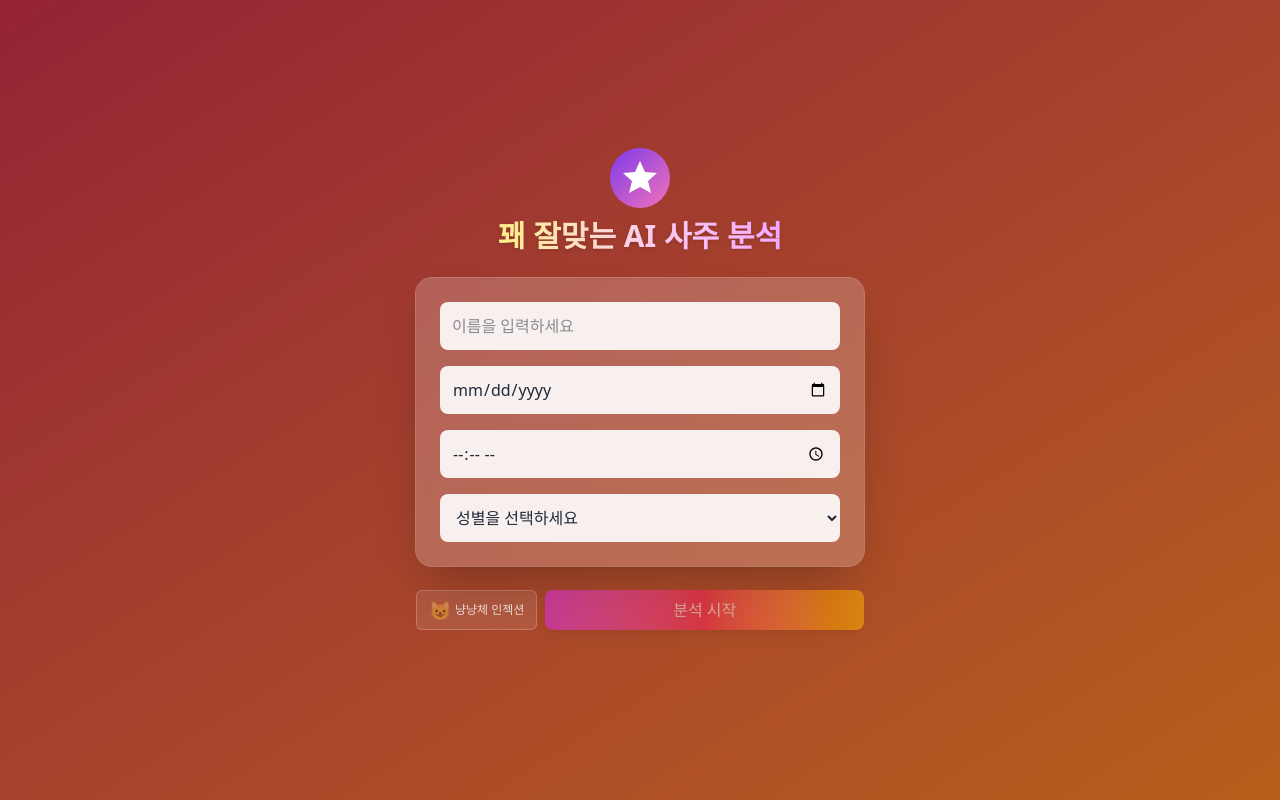
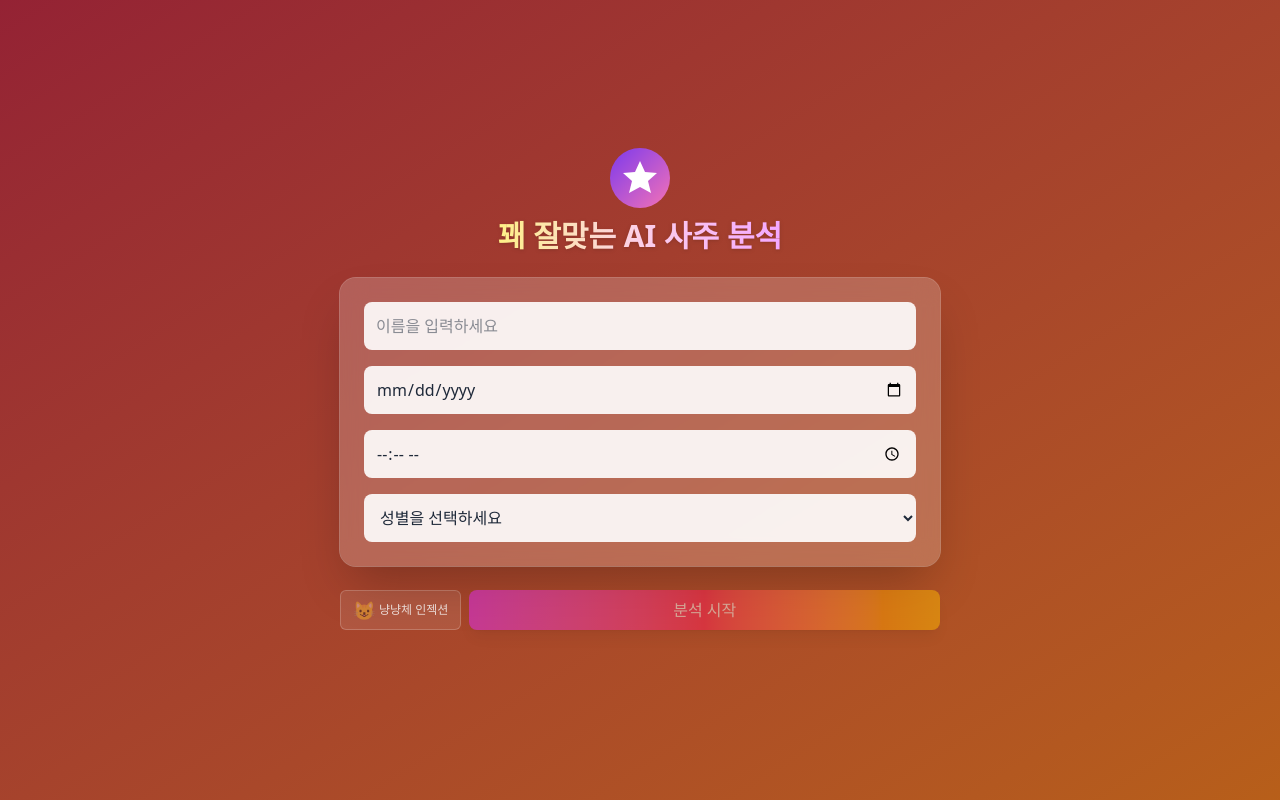
Before and after one commit to m00nlygreat/nextjs-boilerplate, a Next.js app: page / in a window 1280 px wide. Built offline with nearby package versions, Linux system fonts and the light colour scheme.

Commit message:
Adjust layout width to 600px

```diff
--- a/app/page.tsx
+++ b/app/page.tsx
@@ -230,7 +230,7 @@ function HomeContent() {
   return (
     <main className="flex min-h-screen items-center justify-center p-4 text-white">
       <CatRain active={catMode} />
-      <div className="w-full max-w-md space-y-6">
+      <div className="w-full max-w-[600px] space-y-6">
         <div className="flex flex-col items-center space-y-2">
           <Image src="/fortune.svg" alt="사주 아이콘" width={64} height={64} />
           <h1 className="text-3xl font-extrabold text-center bg-gradient-to-r from-yellow-200 via-pink-200 to-fuchsia-300 bg-clip-text text-transparent drop-shadow">
```
